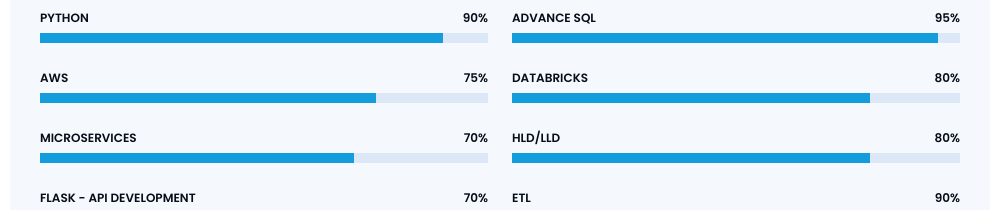
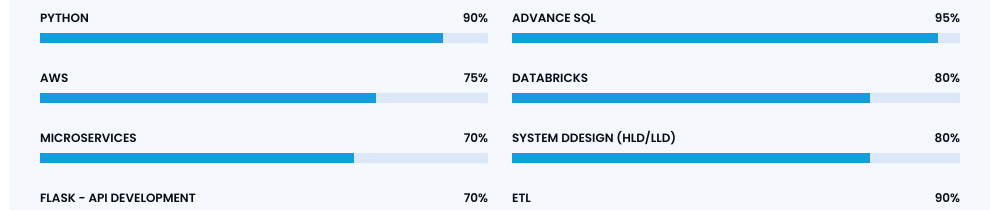
Before and after one commit to connectwithsajid/connectwithsajid.github.io, a plain HTML site: page index.html in a window 1280 px wide. Shown: the part 2440-2650 px from the top of the page, without its empty margins (290-1280 px from the left). Drawn offline with nearby package versions, Linux system fonts and the light colour scheme.

Commit message:
Update index.html

```diff
--- a/index.html
+++ b/index.html
@@ -232,7 +232,7 @@
             </div>
 
             <div class="progress">
-              <span class="skill">HLD/LLD <i class="val">80%</i></span>
+              <span class="skill">System Ddesign (HLD/LLD) <i class="val">80%</i></span>
               <div class="progress-bar-wrap">
                 <div class="progress-bar" role="progressbar" aria-valuenow="80" aria-valuemin="0" aria-valuemax="100"></div>
               </div>
```
